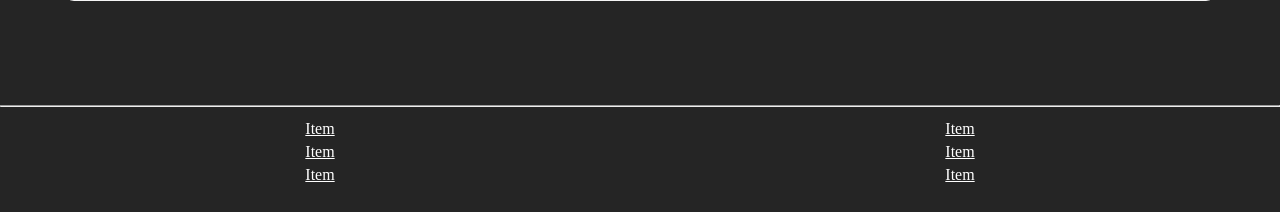
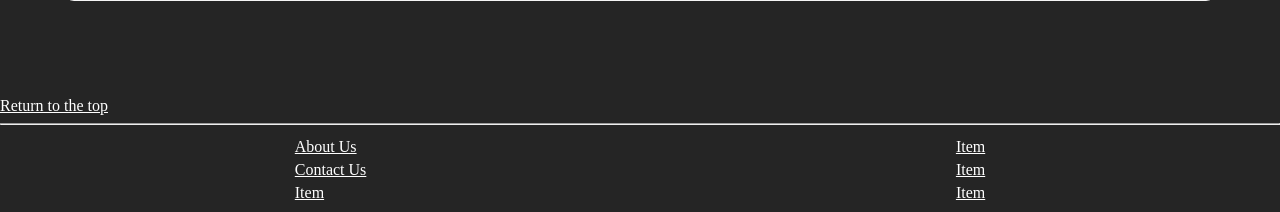
Before and after one commit to CeliaBoiss/projet1_musictionary, a PHP site: page /index.php in a window 1280 px wide. Shown: the part 1803-2015 px from the top of the page. Before the commit the page ends 1985 px from the top, so only its background shows below. Run offline with PHP 8.4, Linux system fonts and the light colour scheme; some libraries are stand-ins or nearby versions.

Commit message:
Add a link at the bottom of pages which return to the top

```diff
--- a/footer.php
+++ b/footer.php
@@ -1,9 +1,10 @@
 <footer>
+    <a href="#title">Return to the top</a>
     <hr>
     <div id = "footerFlexDiv">
         <ul class = "footerList">
-            <li class = "footerLink"><a href="">Item</a></li>
-            <li class = "footerLink"><a href="">Item</a></li>
+            <li class = "footerLink"><a href="about.php">About Us</a></li>
+            <li class = "footerLink"><a href="contactus.php">Contact Us</a></li>
             <li class = "footerLink"><a href="">Item</a></li>
         </ul>
         <ul class = "footerList">
--- a/header.php
+++ b/header.php
@@ -12,7 +12,7 @@
         <div class="bar2"></div>
         <div class="bar3"></div>
     </div>
-    <h1>MusicTionary</h1>
+    <h1 id="title">MusicTionary</h1>
     <div>
         <label for=""></label>
         <input type="text" id="searchBar" name="search" placeholder="Search ...">
```
